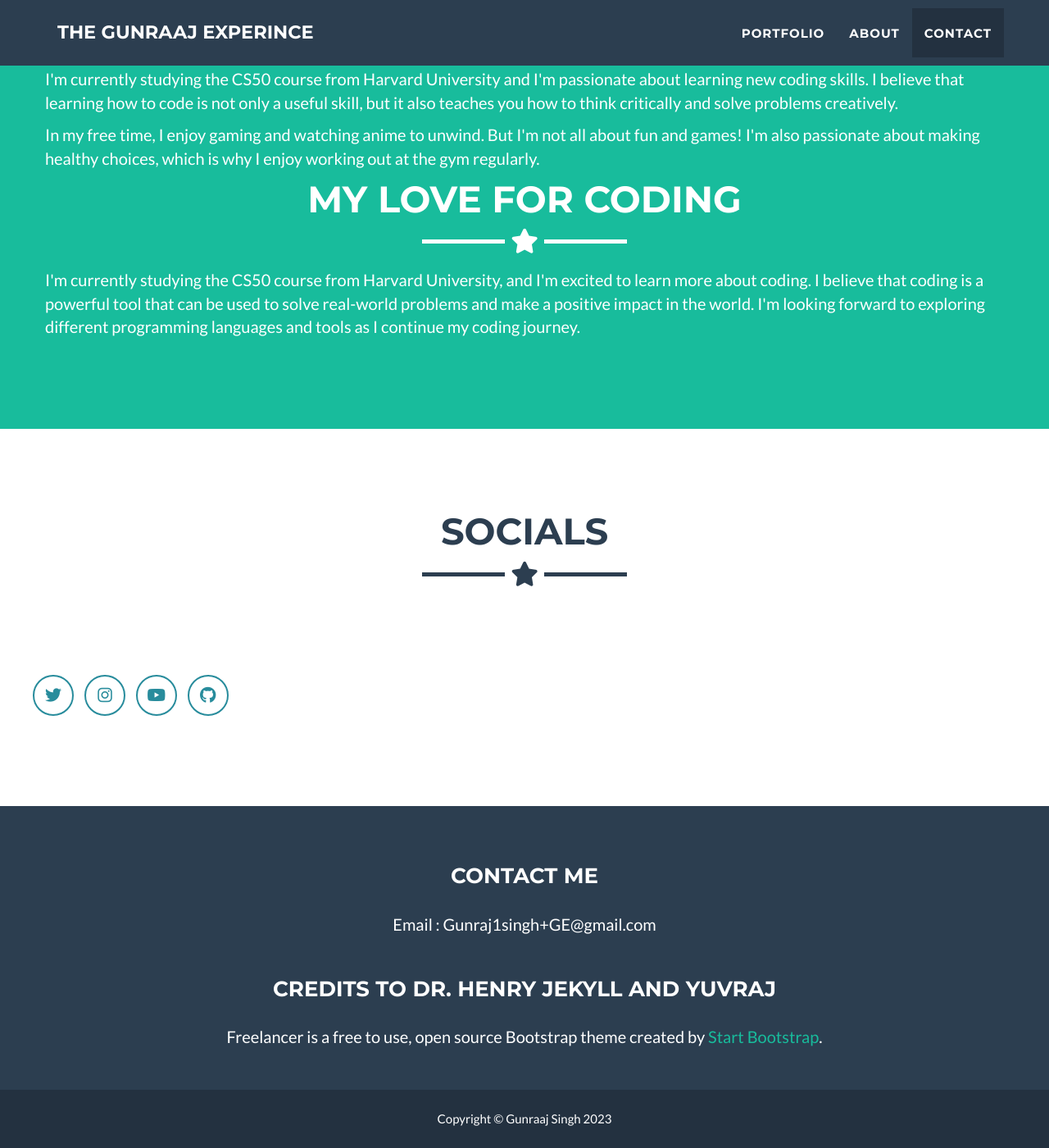
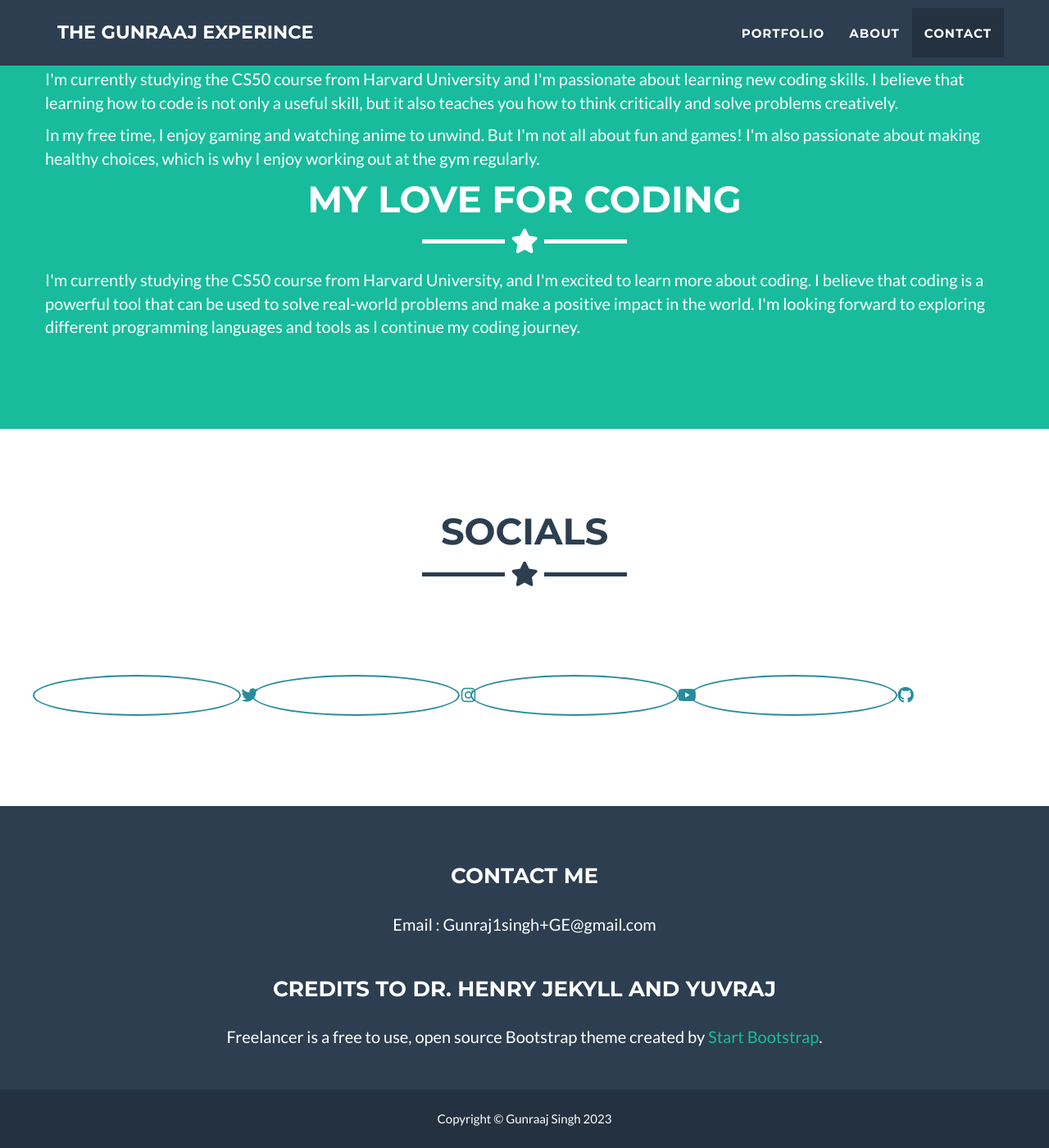
Before and after one commit to Gunraaj/Gunraaj.github.io, a Jekyll site: the page built from _posts/2014-07-18-project-1.markdown, in a window 1280 px wide and 1400 px high, scrolled down 1564 px. Shown: the whole window at 82% size. Built offline with Jekyll 4.4.1, drawn with Linux system fonts in a browser that asks for light colours.

Commit message:
btn change added padding again

```diff
--- a/_includes/css/main.css
+++ b/_includes/css/main.css
@@ -284,6 +284,7 @@ section.success {
     border: solid 2px #288c9c;
     font-size: 120px;
     color: #288c9c;
+    padding-left: 250px;
     background: 0 0;
     transition: all .3s ease-in-out;
 }
```
